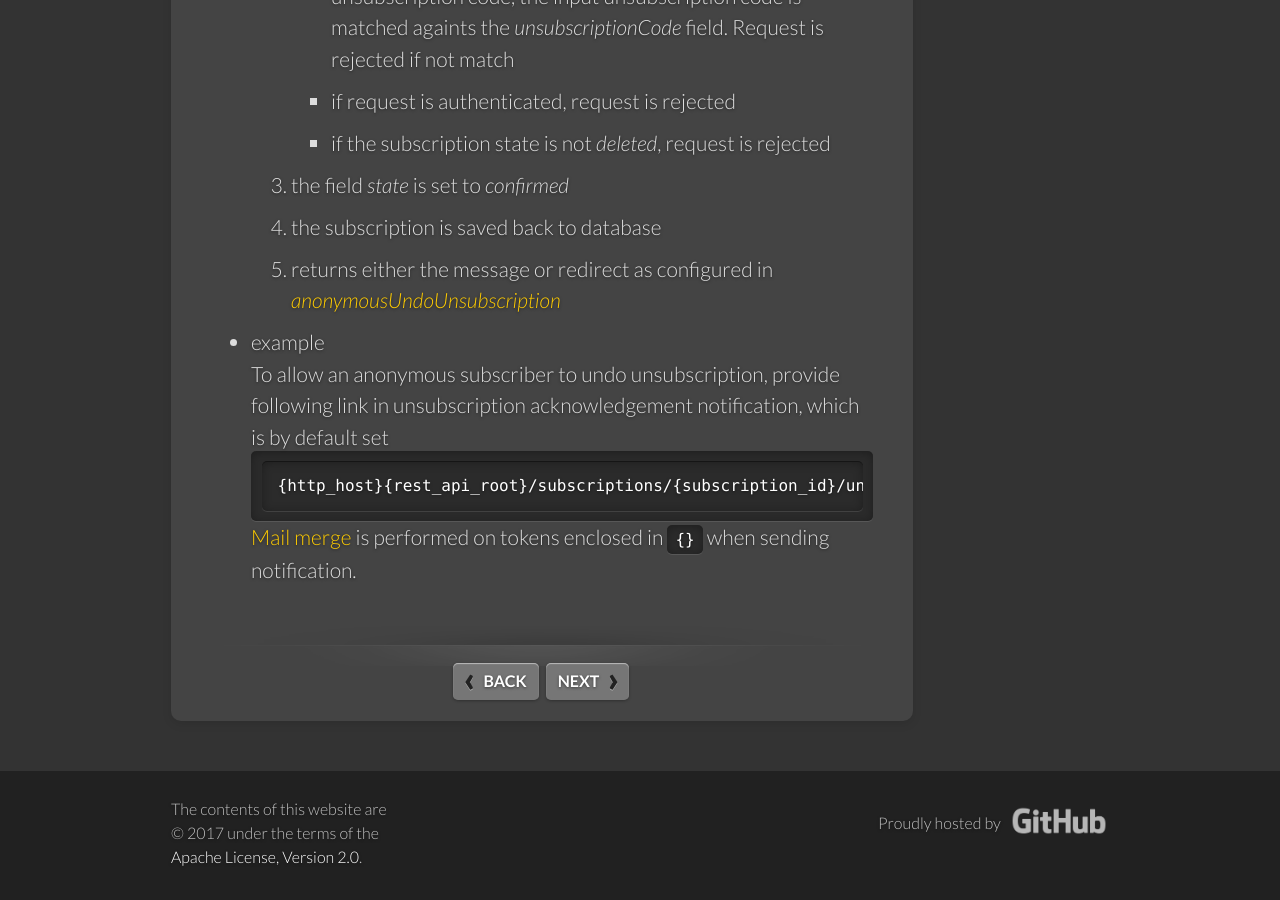
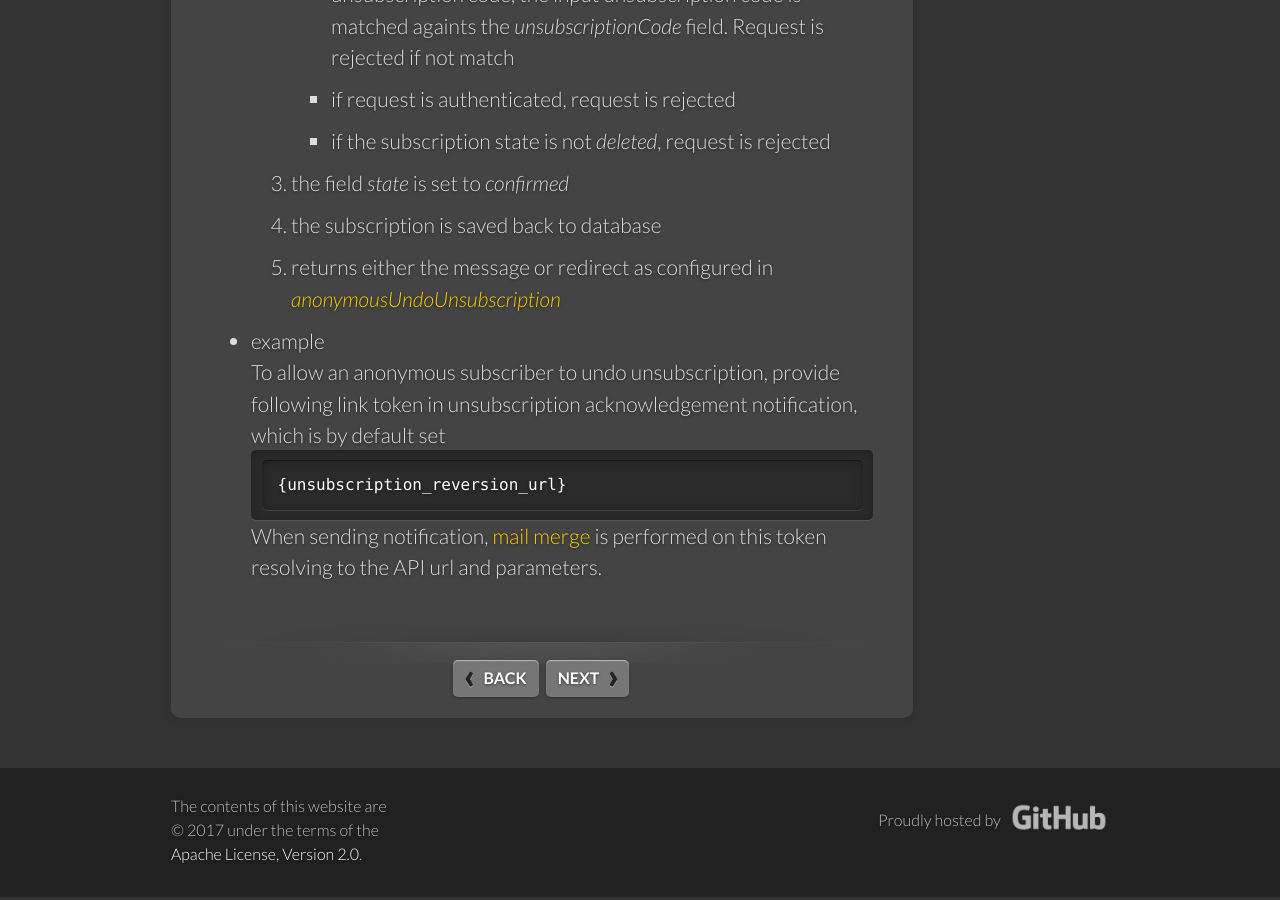
Before and after one commit to bcgov/MyGovBC-notification-server, a Jekyll site: the page built from docs/_docs/api-subscription.md, in a window 1280 px wide and 900 px high, scrolled down 13519 px. Built offline with Jekyll 4.4.1, drawn with Linux system fonts in a browser that asks for light colours; some of the changed text lies outside the part shown.

Commit message:
added more mail merge tokens for convenience.

````diff
--- a/docs/_docs/api-subscription.md
+++ b/docs/_docs/api-subscription.md
@@ -384,12 +384,12 @@ GET /subscriptions/{id}/unsubscribe
     * for authenticated user or admin requests, number of records affected or error message if occurred.
 * <a name="unsubscription-example"></a> example
 
-  To allow an anonymous subscriber to unsubscribe, provide following link in notification messages
+  To allow an anonymous subscriber to unsubscribe, provide following url token in notification messages
 
   ```
-  {http_host}{rest_api_root}/subscriptions/{subscription_id}/unsubscribe?unsubscriptionCode={unsubscription_code}
+  {unsubscription_url}
   ```
-  [Mail merge](../overview/#mail-merge) is performed on tokens enclosed in `{}` when sending notification.
+When sending notification,  [mail merge](../overview/#mail-merge) is performed on the token resolving to the GET API url and parameters.
 
 ## Un-deleteing a Subscription
 ```
@@ -422,9 +422,9 @@ This API allows an anonymous subscriber to undo an unsubscription.
   5. returns either the message or redirect as configured in *[anonymousUndoUnsubscription](../configuration/#anonymousUndoUnsubscription)*
 * example
 
-  To allow an anonymous subscriber to undo unsubscription, provide following link in unsubscription acknowledgement notification, which is by default set
+  To allow an anonymous subscriber to undo unsubscription, provide following link token in unsubscription acknowledgement notification, which is by default set
 
   ```
-  {http_host}{rest_api_root}/subscriptions/{subscription_id}/unsubscribe/undo?unsubscriptionCode={unsubscription_code}
+  {unsubscription_reversion_url}
   ```
-  [Mail merge](../overview/#mail-merge) is performed on tokens enclosed in `{}` when sending notification.
+When sending notification, [mail merge](../overview/#mail-merge) is performed on this token resolving to the API url and parameters.
--- a/server/config.json
+++ b/server/config.json
@@ -60,7 +60,7 @@
           "email": {
             "from": "no_reply@example.com",
             "subject": "Un-subscription acknowledgement",
-            "textBody": "This is to acknowledge you have been un-subscribed from receiving notification for service {service_name}. If you did not authorize this change or if you changed your mind, click {http_host}{rest_api_root}/subscriptions/{subscription_id}/unsubscribe/undo?unsubscriptionCode={unsubscription_code} to revert."
+            "textBody": "This is to acknowledge you have been un-subscribed from receiving notification for service {service_name}. If you did not authorize this change or if you changed your mind, click {unsubscription_reversion_url} to revert."
           }
         }
       }
````
Also changed, not shown: common/mixins/common.js (+25 -3 lines), docs/_docs/configuration.md (+1 -1 lines), docs/_docs/overview.md (+6 -2 lines), spec/app/subscription.spec.js (+12 -2 lines).
